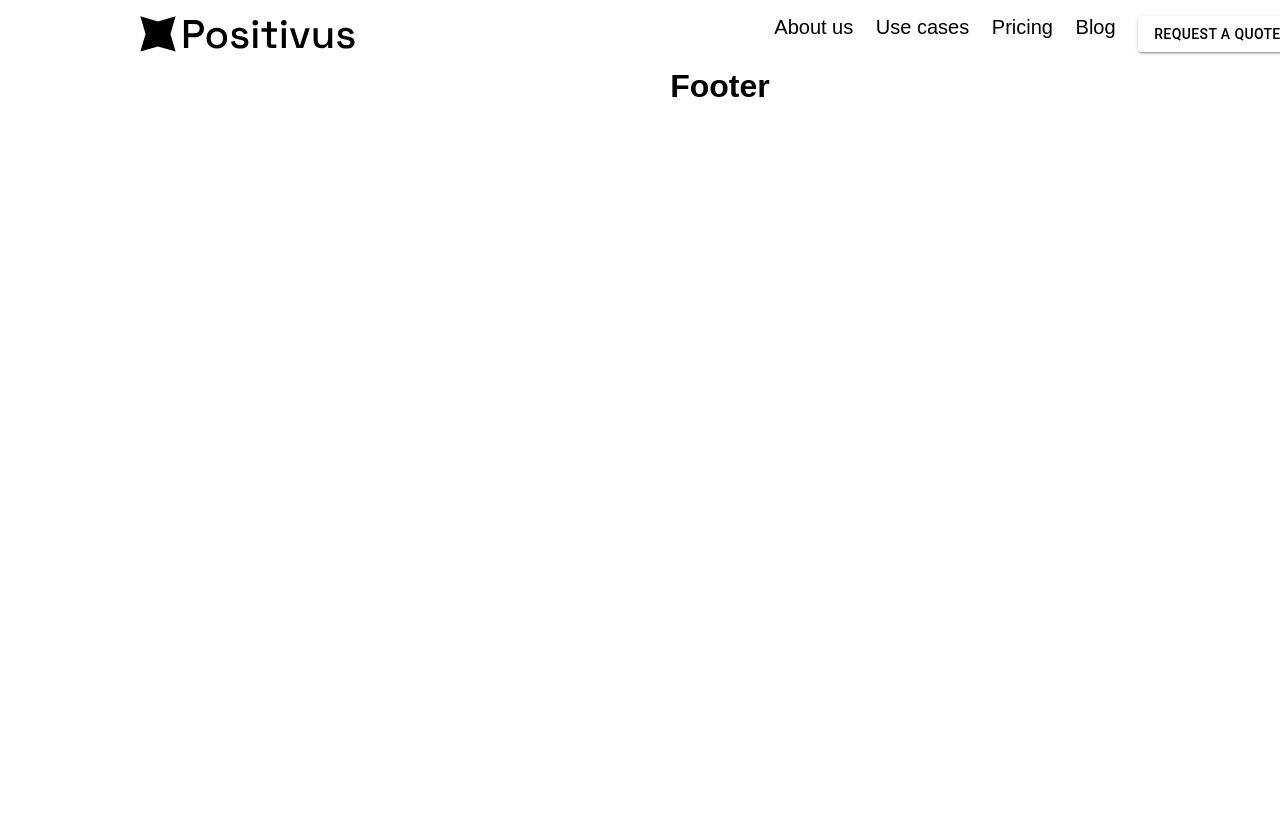
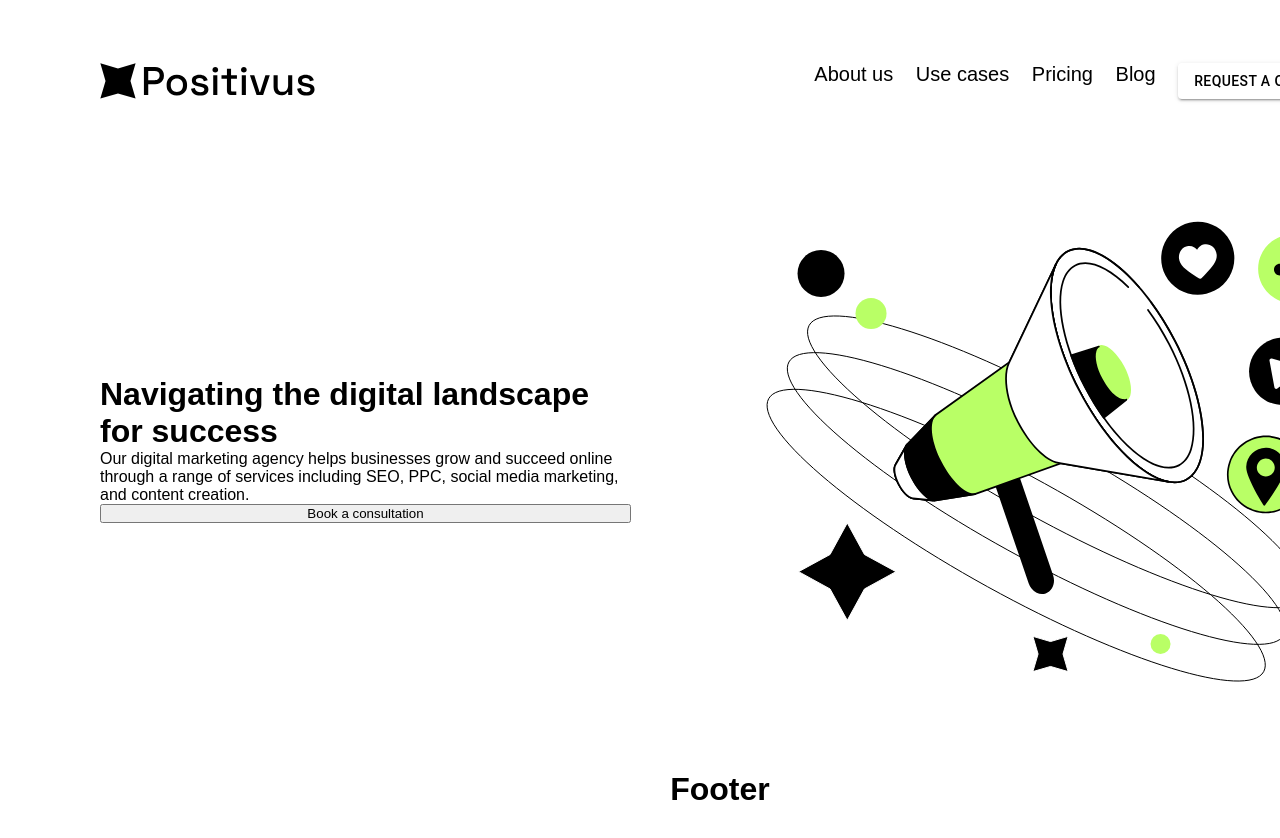
Before and after one commit to LucasCheer/Landing-page, a React (Vite) app: page / in a window 1280 px wide. Shown: the top 838 px of the page. Built offline with nearby package versions, Linux system fonts and the light colour scheme.

Commit message:
Agrego hero

```diff
--- a/src/components/Hero.jsx
+++ b/src/components/Hero.jsx
@@ -1,8 +1,18 @@
 import '../styles/Hero.scss'
+import heroPhoto from '../assets/images/hero-photo.svg'
 const Hero = () => {
   return (
-    <div>
-
+    <div className='hero'>
+      <div className='hero-text'>
+        <h1 className='hero-title'>Navigating the digital landscape for success</h1>
+        <p>
+          Our digital marketing agency helps businesses grow and succeed online through a range of services including SEO, PPC, social media marketing, and content creation.
+        </p>
+        <button>Book a consultation</button>
+      </div>
+      <div className='hero-image'>
+        <img src={heroPhoto} alt="Foto Hero" />
+      </div>
     </div>
   )
 }
--- a/src/styles/Header.scss
+++ b/src/styles/Header.scss
@@ -1,6 +1,8 @@
 .header{
   display: flex;
-  justify-content: center;
+  flex-direction: column;
+  justify-content: space-around;
   align-items: center;
   width: 100%;
+  height: 771px;
 }
--- a/src/styles/Hero.scss
+++ b/src/styles/Hero.scss
@@ -0,0 +1,14 @@
+.hero{
+    width: 100%;
+    height: 515px;
+    padding: 0;
+    display: flex;
+    justify-content: space-between;
+}
+.hero-text{
+    width: 531px;
+    height: 481px;
+    display: flex;
+    flex-direction: column;
+    justify-content: center;
+}
--- a/src/styles/Navbar.scss
+++ b/src/styles/Navbar.scss
@@ -1,17 +1,19 @@
 .navbar{
   padding: 1rem 0;
-  width: 1160px;
+  width: 100%;
   height: 68px;
   display: flex;
   justify-content: space-between;
   align-items: center;
   background-color: #ffffff;
+
     .logo-container{
       width: 215px;
       height: 56px;
       display: flex;
       align-items: center;
       justify-content: space-between;
+
         .title{
           font-weight: 600;
           font-size: 1.6rem;
@@ -23,10 +25,12 @@
       justify-content: space-around;
       list-style: none;
       gap: 1rem;
+
         .item{
           font-weight: 500;
           font-size: 20px;
         }
+
         .item:hover{
           cursor: pointer;
         }
--- a/src/styles/main.scss
+++ b/src/styles/main.scss
@@ -13,6 +13,7 @@ body{
   margin: auto;
   width: 1440px;
   height: 8356px;
+  padding: 0 100px;
   display: flex;
   flex-direction: column;
   justify-content: start;
```
